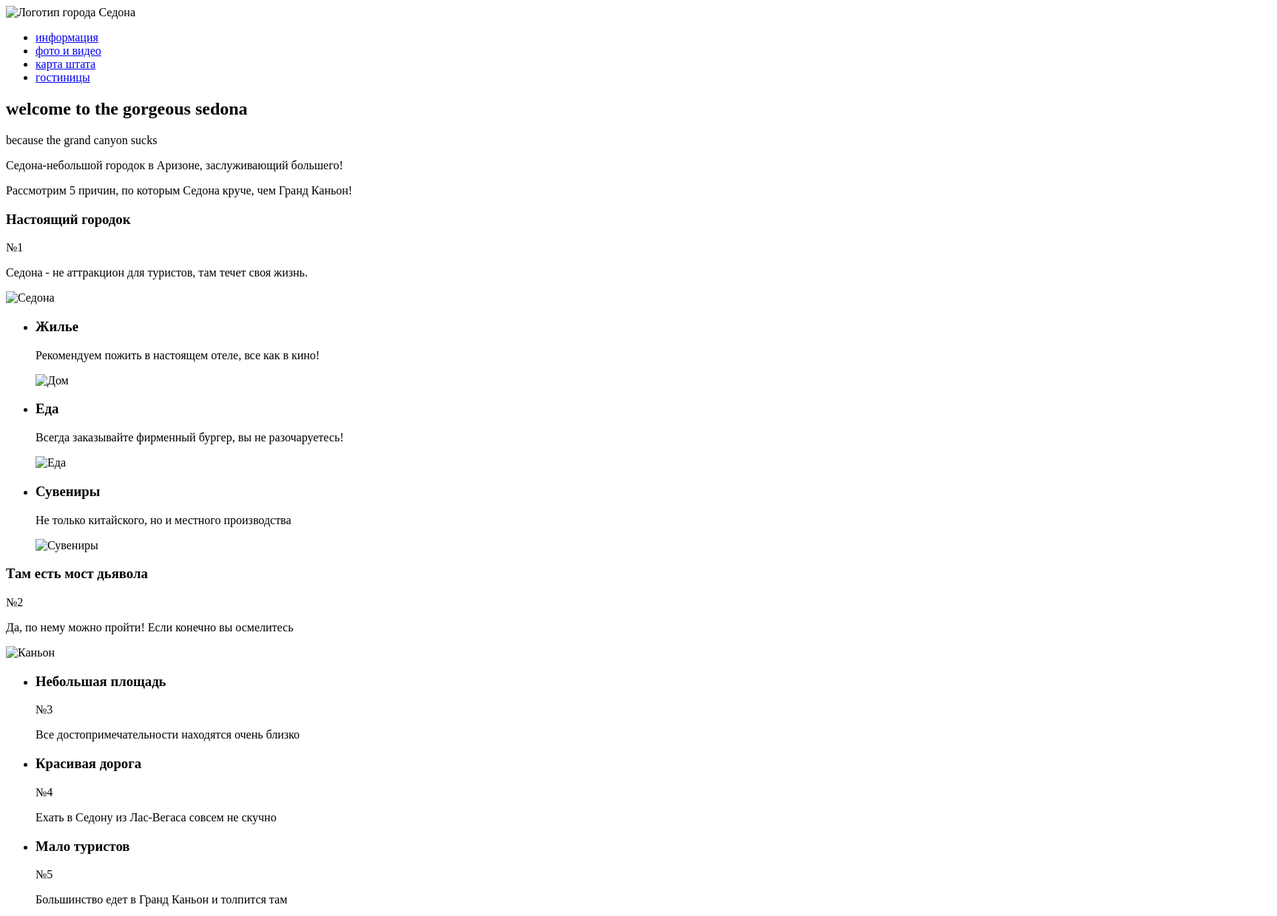
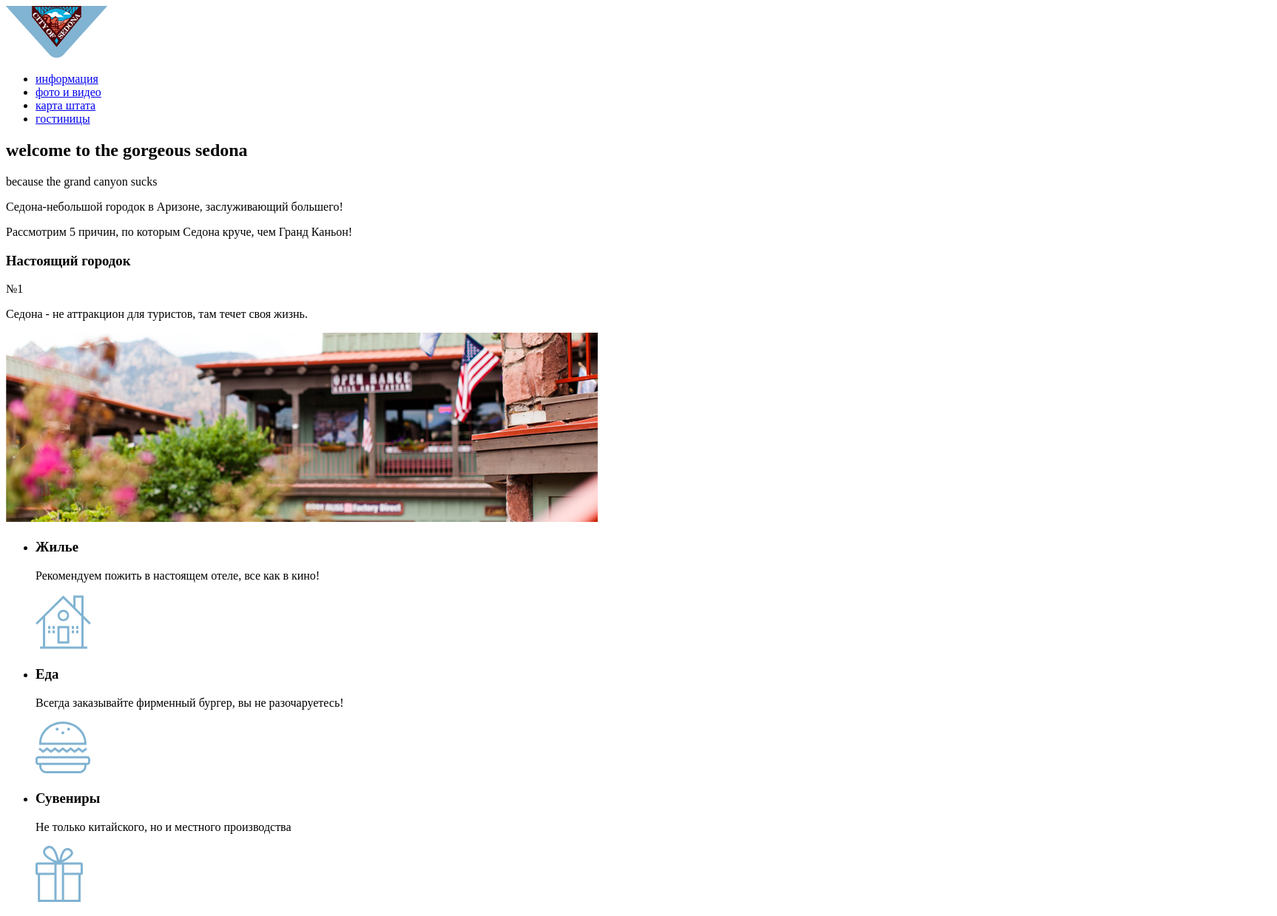
Before and after one commit to AlbinaV/57358-sedona, a plain HTML site: page index.html in a window 1280 px wide. Shown: the top 1239 px of the page at 74% size, 1726 px wide, since content can reach past the window. Drawn offline with Linux system fonts and the light colour scheme.

Commit message:
экспорт графики

```diff
--- a/index.html
+++ b/index.html
@@ -6,7 +6,7 @@
   </head>
   <body>
     <header class="main-header">
-      <div><img src="#" width="" height="" alt="Логотип города Седона"></div>
+      <div><img src="img/logo.png" width="138" height="70" alt="Логотип города Седона"></div>
       <nav class="main-navigation">
         <ul class="site-navigation">
           <li><a href="info.html">информация</a></li>
@@ -30,30 +30,30 @@
         <h3>Настоящий городок</h3>
         <p>№1</p>
         <p>Седона - не аттракцион для туристов, там течет своя жизнь.</p>
-        <img src="img.jpg" width="#" height="#" alt="Седона">
+        <img src="img/city.jpg" width="800" height="256" alt="Седона">
       </div>
       <ul class="features">
         <li>
           <h3>Жилье</h3>
           <p>Рекомендуем пожить в настоящем отеле, все как в кино!</p>
-          <img src="img.jpg" width="#" height="#" alt="Дом">
+          <img src="img/icon-1.svg" width="75" height="75" alt="Дом">
         </li>
         <li>
           <h3>Еда</h3>
           <p>Всегда заказывайте фирменный бургер, вы не разочаруетесь!</p>
-          <img src="img.jpg" width="#" height="#" alt="Еда">
+          <img src="img/icon-3.svg" width="74" height="70" alt="Еда">
         </li>
         <li>
           <h3>Сувениры</h3>
           <p>Не только китайского, но и местного производства</p>
-          <img src="img.jpg" width="#" height="#" alt="Сувениры">
+          <img src="img/icon-2.svg" width="64" height="76" alt="Сувениры">
         </li>
       </ul>
       <div class="feature-item">
         <h3>Там есть мост дьявола</h3>
         <p>№2</p>
         <p>Да, по нему можно пройти! Если конечно вы осмелитесь</p>
-        <img src="img.jpg" width="#" height="#" alt="Каньон">
+        <img src="img/canyon.jpg" width="800" height="256" alt="Каньон">
       </div>
       <ul class="more-features">
         <li>
@@ -83,6 +83,7 @@
         <p>Найти</p>
         <!-- Здесь будет форма -->
         <!--Подключаем карту -->
+          <img src="img/map.jpg" width="1718" height="748" alt="Карта">
       </section>
     </main>
     <footer class="main-footer">
```
Also changed, not shown: inner.html (+7 -10 lines), img/Sedona.png (added), img/icon1.png (renamed from img/icon-1.png), img/icon2.png (renamed from img/icon-2.png), img/icon3.png (renamed from img/icon-3.png).
